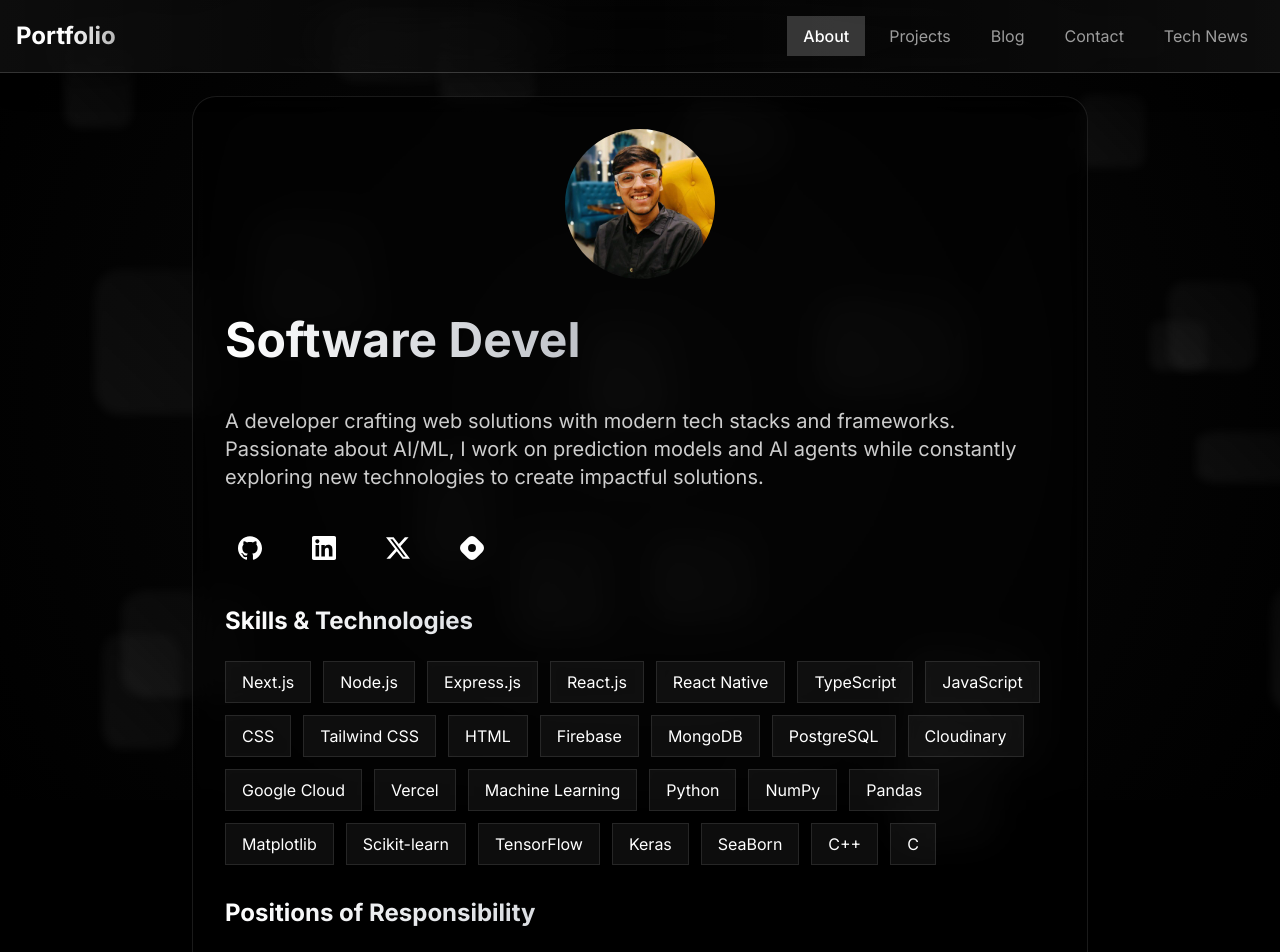
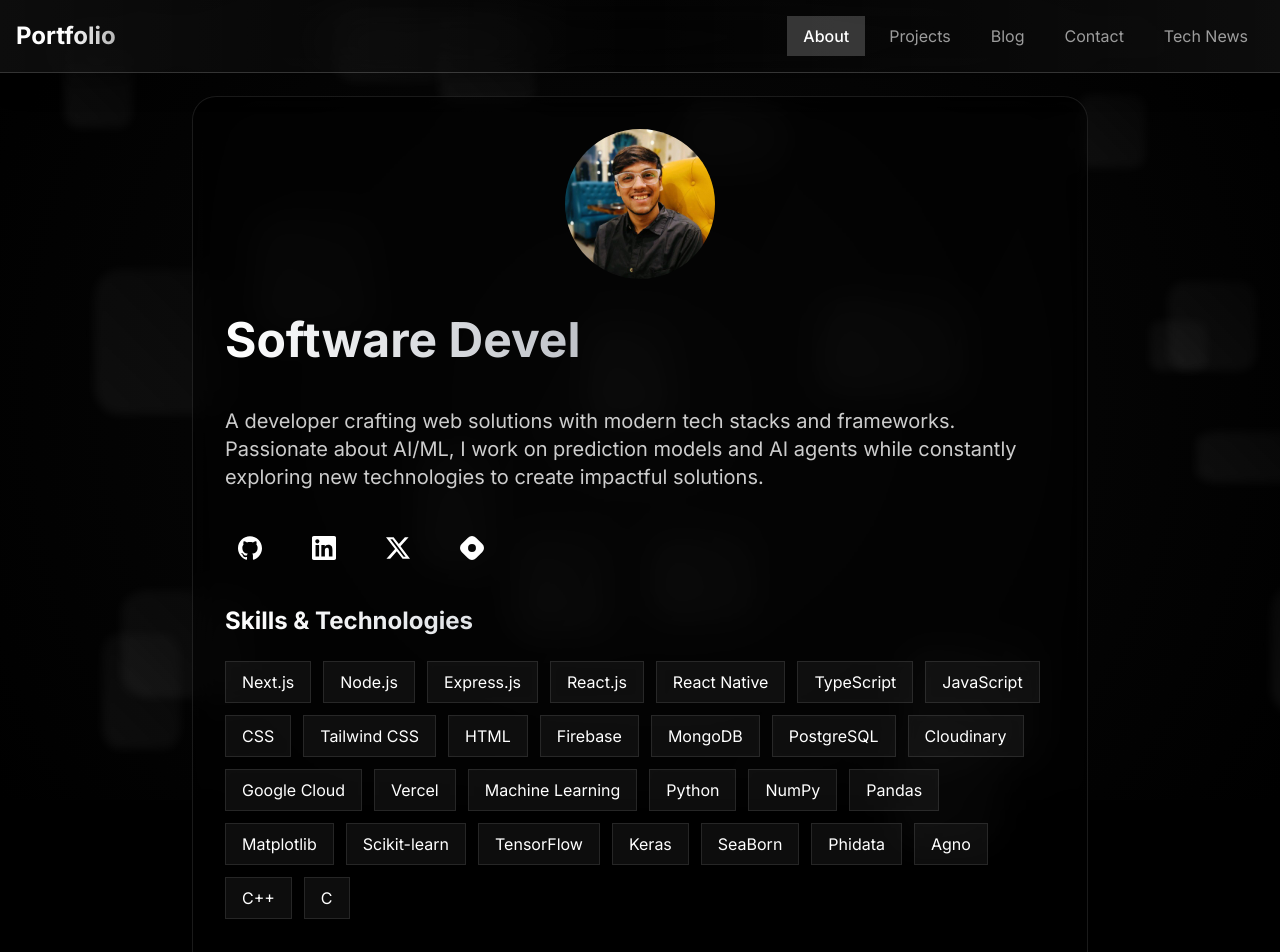
Before and after one commit to harshhh28/Portfolio, a Next.js app: page / in a window 1280 px wide. Shown: the top 952 px of the page. Built offline with nearby package versions, Linux system fonts and the light colour scheme.

Commit message:
feat(skills): add Phidata and Agno to skills list

```diff
--- a/src/app/page.tsx
+++ b/src/app/page.tsx
@@ -116,9 +116,19 @@ const SKILLS = [
     url: "https://seaborn.pydata.org/api.html",
   },
   {
+    name: "Phidata",
+    url: "https://docs.phidata.com/",
+  },
+  {
+    name: "Agno",
+    url: "https://www.agno.com/",
+  },
+
+  {
     name: "C++",
     url: "https://cplusplus.com/doc/",
   },
+
   {
     name: "C",
     url: "https://devdocs.io/c/",
```
